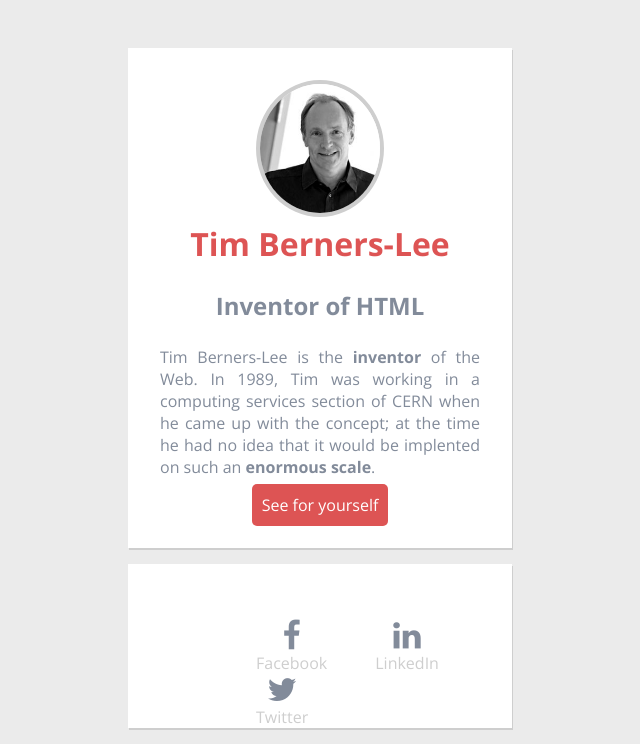
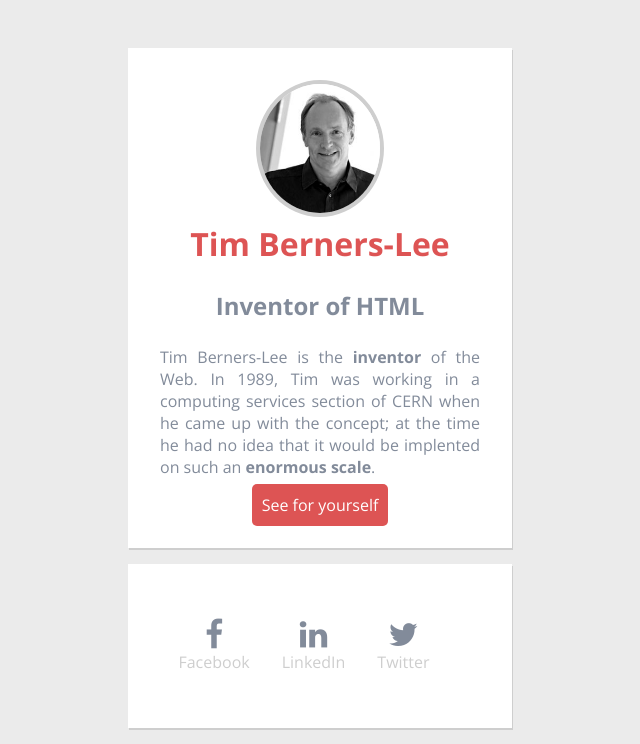
Before and after one commit to GeorisVal/website-berners-lee, a plain HTML site: page index.html in a window 1280 px wide. Shown: the top 744 px of the page, without its empty margins (320-960 px from the left). Drawn offline with nearby package versions, Linux system fonts and the light colour scheme.

Commit message:
Fixed socials

```diff
--- a/style.css
+++ b/style.css
@@ -47,7 +47,7 @@ header p {
 }
 
 #social {
-    display: block;
+    display: flex;
     background-color: #FFF;
     box-shadow: 1px 2px #cecece;
     width: 25%;
@@ -56,17 +56,16 @@ header p {
     margin: 0 auto 1em auto;
     padding: 2em;
     color:#cecece;
+    align-items: center;
+    justify-content: center;
 }
 ul {
     list-style: none;
 }
 ul li {
-    float: left;
-    position: relative;
-    left: 3em;
-    top: 1.5em;
-    margin-left: 3em;
+    float:left;
     color:#cecece;
+    margin-right: 2em;
 }
 #social a {
     text-decoration: none;
```
